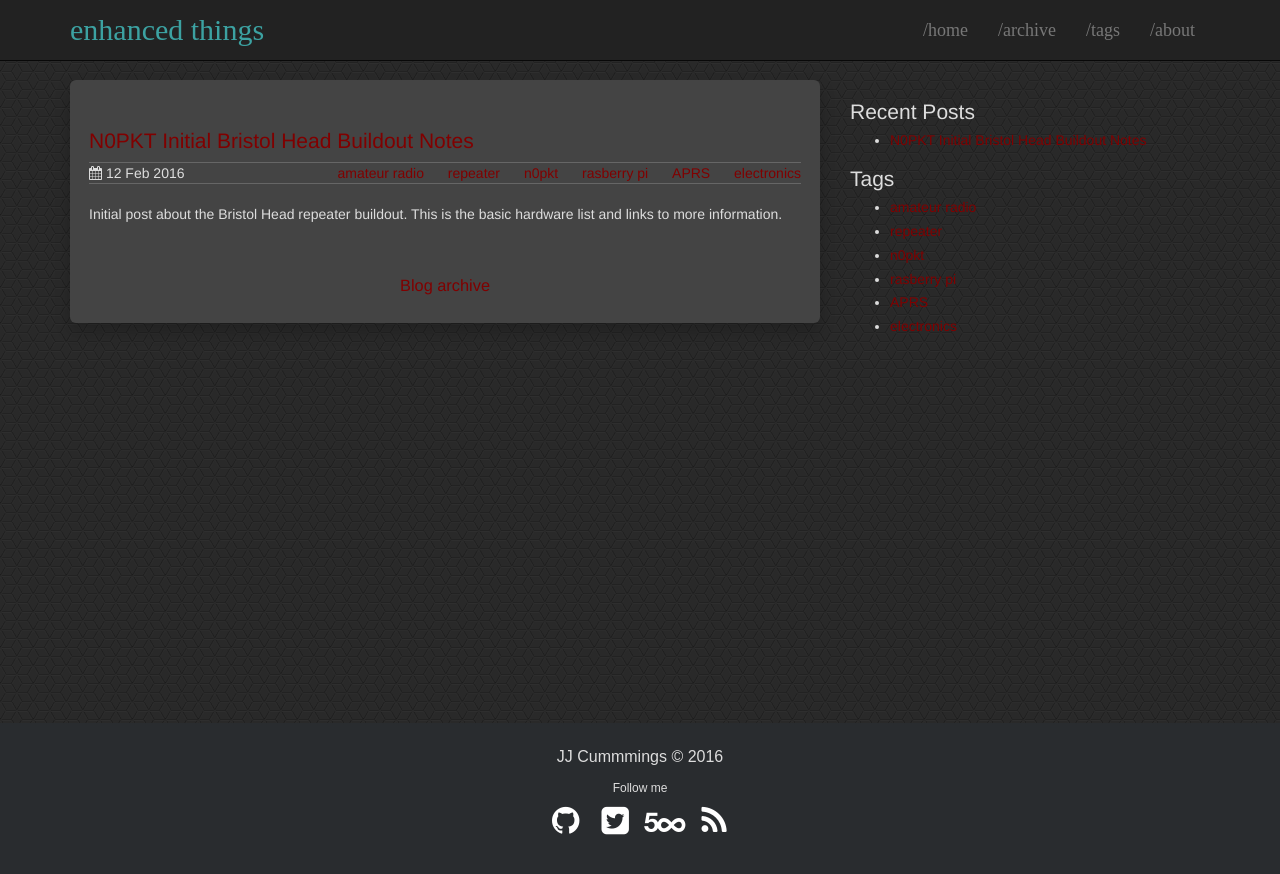
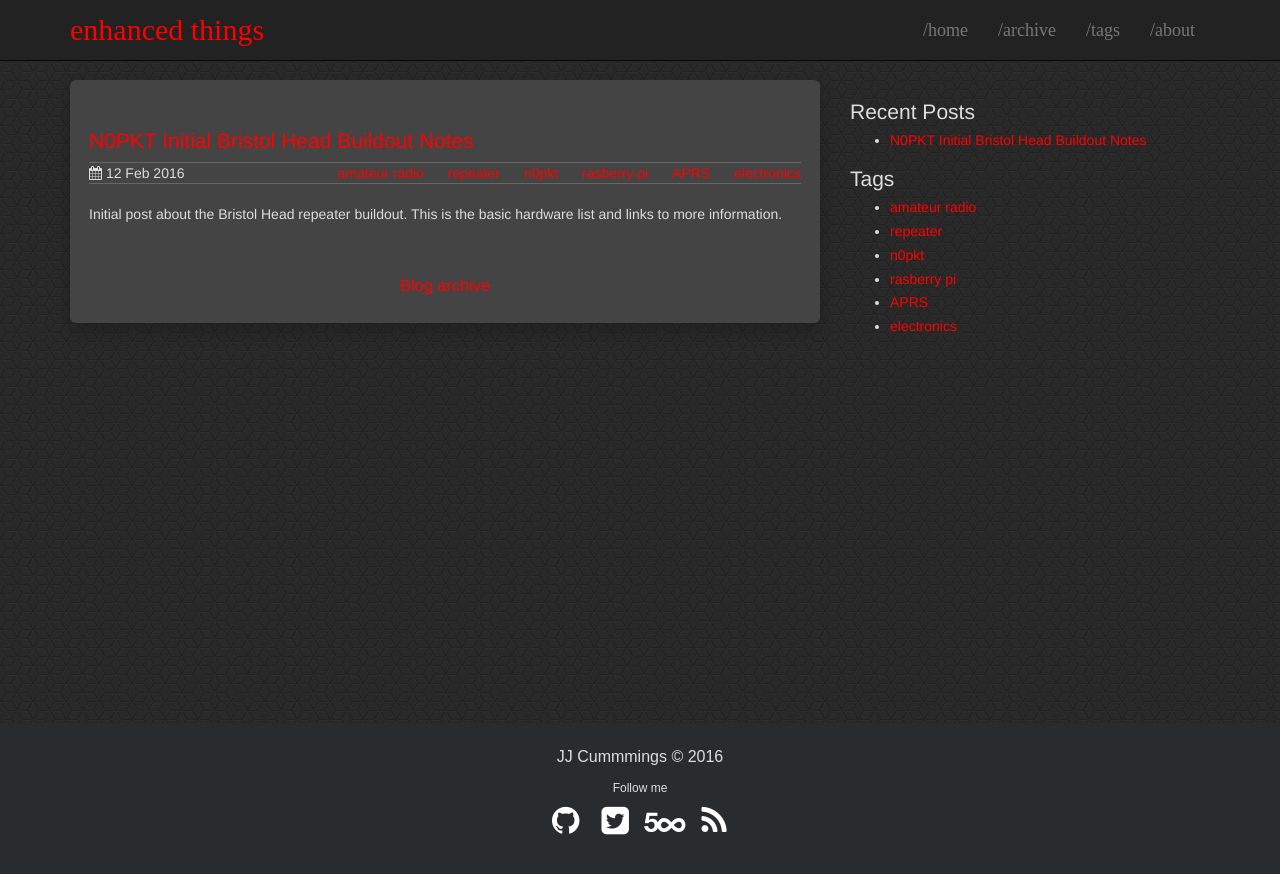
Before and after one commit to enhanced/enhanced.github.io, a Jekyll site: the page built from index.html, in a window 1280 px wide. Shown: the top 874 px of the page. Built offline with Jekyll 4.4.1, drawn with Linux system fonts in a browser that asks for light colours.

Commit message:
Formatting

```diff
--- a/css/theme.scss
+++ b/css/theme.scss
@@ -98,10 +98,10 @@ blockquote {
 //                    Links 3CA2A2
 //********************************************************
 a {
-  color: #800000;
+  color: #FF0000;
 }
 a:hover {
-  color: #800000;
+  color: #FF0000;
   border-bottom: 1px solid transparent;
 }
 
@@ -121,7 +121,7 @@ ul.social-media {
     display: inline-block;
     color: white;
     &:hover {
-      color: #3CA2A2;
+      color: #FF0000;
     }
   }
 }
@@ -202,7 +202,7 @@ nav .navbar-toggle {
 }
 .navbar-brand {
   font-size: 30px;
-  color: #3CA2A2 !important;
+  color: #FF0000 !important;
 }
 nav.navbar.shrink {
   min-height: 25px;
```
